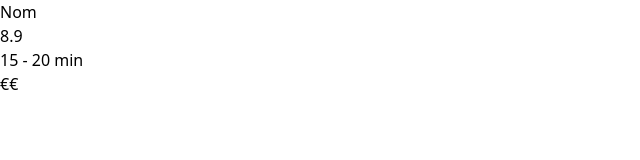
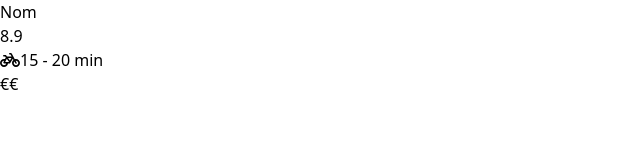
Before and after one commit to Pouish85/hubert-miam, a Vue app: page / in a window 1280 px wide. Shown: the top 160 px of the page, without its empty margins (0-640 px from the left). Built offline with nearby package versions, Linux system fonts and the light colour scheme.

Commit message:
feat: add bike icon for delivery

```diff
--- a/src/components/RestaurantCard.vue
+++ b/src/components/RestaurantCard.vue
@@ -6,8 +6,8 @@
             <p class="name flex-1 text-shadow shadow-gray-400">Nom</p>
             <p class="note min-w-[8%] bg-green-700 rounded-full text-center shadow-md shadow-green-700 text-gray-300">8.9</p>
         </div>
-        <div class="info-bottom flex w-full pt-2 space-x-4">
-            <p class="delivery-time text-shadow shadow-gray-400">15 - 20 min</p>
+        <div class="info-bottom flex w-full pt-2 space-x-4 text-sm">
+            <p class="delivery-time text-shadow shadow-gray-400 text-xs" ><font-awesome-icon icon="bicycle"/><span class="text-sm pl-1">15 - 20 min</span></p>
             <p class="restaurant-price-tag text-yellow-500 text-shadow-sm shadow-yellow-500">€€</p>
         </div>
     </div>
--- a/src/main.js
+++ b/src/main.js
@@ -1,5 +1,12 @@
 import { createApp } from 'vue'
 import App from './App.vue'
 import './index.css'
+import { library } from "@fortawesome/fontawesome-svg-core";
+import { faBicycle } from "@fortawesome/free-solid-svg-icons";
+import { FontAwesomeIcon } from "@fortawesome/vue-fontawesome";
 
-createApp(App).mount('#app')
+library.add(faBicycle);
+
+
+
+createApp(App).component("font-awesome-icon", FontAwesomeIcon).mount('#app')
```
